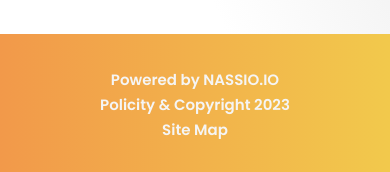
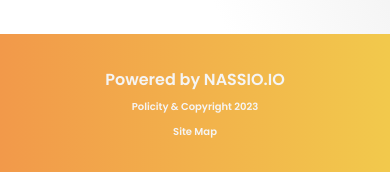
Before and after one commit to byemidev/beklutz.com, a plain HTML site: page index.html in a window 390 px wide. Shown: the part 1149-1321 px from the top of the page. Drawn offline with nearby package versions, Linux system fonts and the light colour scheme.

Commit message:
adding some of comments and fixing verison mobile font-size prblem

```diff
--- a/index.html
+++ b/index.html
@@ -75,7 +75,7 @@
 
     <footer>
       <ul class="footer-navlist">
-        <li><a href="#">Powered by NASSIO.IO</a></li>
+        <li><a href="#" id="by">Powered by NASSIO.IO</a></li>
         <li><a href="#">Policity & Copyright 2023</a></li>
         <li><a href="#">Site Map</a></li>
       </ul>
--- a/src/css/styles.css
+++ b/src/css/styles.css
@@ -1,3 +1,4 @@
+                                   /*-----------------------------css--styles--ByGoetheDev---------------------------------*/
 *{
 padding: 0;
 margin: 0;
@@ -213,6 +214,9 @@
  color: black;
 }
 
+                                   /*-----------------------------css--styles-responsive-to-smartdevices----------------------------*/
+
+
 @media (max-width: 1535px){
   header{
      padding: 15px 3%;
@@ -372,4 +376,10 @@
     display: flex;
     position: unset;
   }
+  .footer-navlist li>a{
+    font-size: 10px;
+  }
+  #by {
+    font-size: 1rem;
+  }
 }
```
